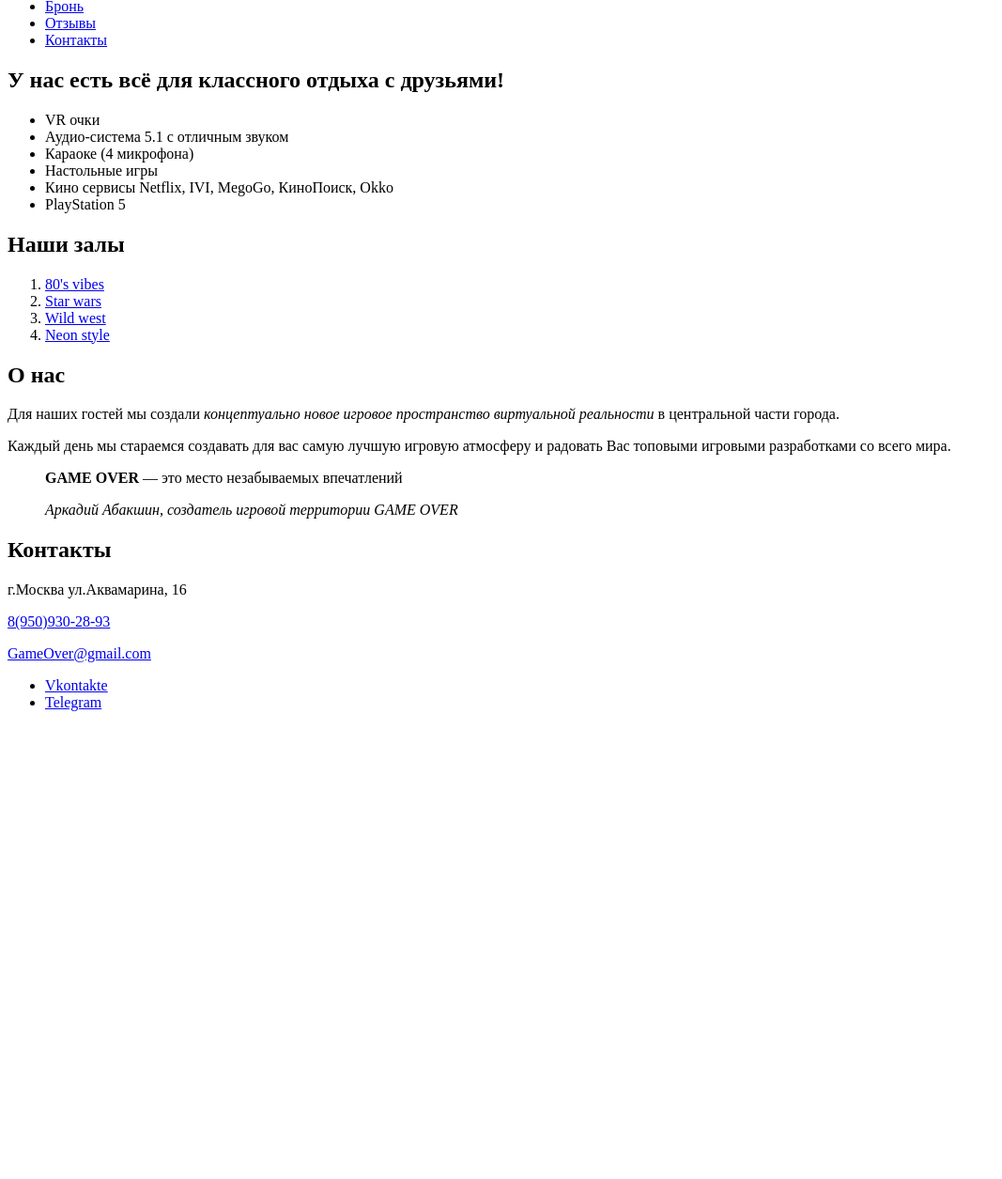
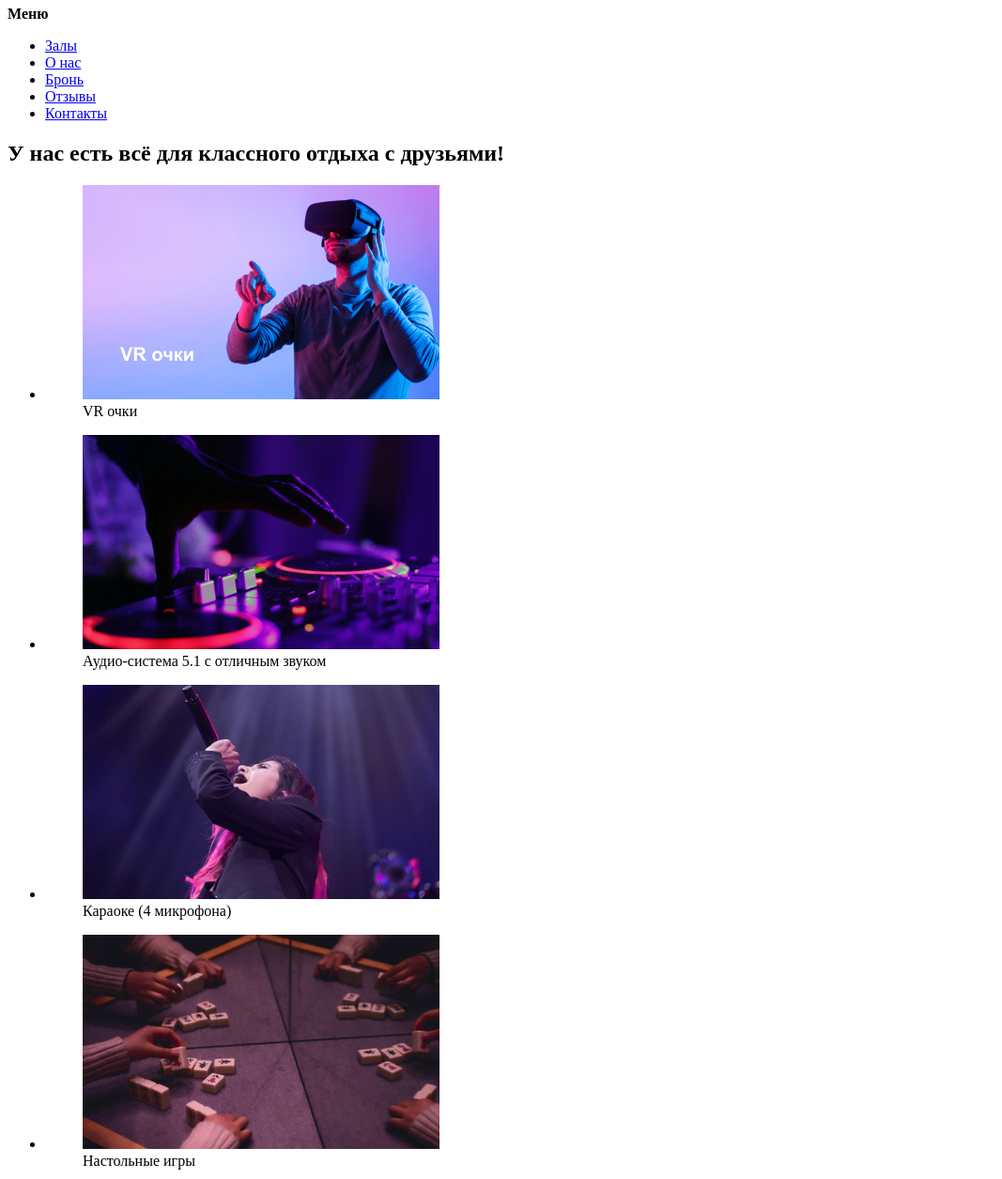
Before and after one commit to alex93eliseyeva/GO, a plain HTML site: page index.html in a window 1280 px wide. Shown: the part 88-1343 px from the top of the page at 94% size, without its empty margins (0-1067 px from the left). Before the commit the page ends 861 px from the top, so only its background shows below. Drawn offline with Linux system fonts and the light colour scheme.

Commit message:
add images

```diff
--- a/index.html
+++ b/index.html
@@ -3,12 +3,15 @@
   <head>
     <meta charset="UTF-8">
     <title>GO</title>
+    <link type="image/svg+xml" rel="icon" href="img/icon.svg">
   </head>
 
   <body>
     <header>
+      <img src="img/logo.png" alt="Логотип GO" width="120" height="66">
+      <p><b>Меню</b></p>
+
       <nav>
-        <p><b>Меню</b></p>
         <ul>
           <li><a href="#rooms">Залы</a></li>
           <li><a href="#about">О нас</a></li>
@@ -19,16 +22,47 @@
       </nav>
     </header>
 
+    <main>
       <section>
         <h1>У нас есть всё для классного отдыха с друзьями!</h1>
 
         <ul>
-        <li>VR очки</li>
-        <li>Аудио-система 5.1 с отличным звуком</li>
-        <li>Караоке (4 микрофона)</li>
-        <li>Настольные игры</li>
-        <li>Кино сервисы Netflix, IVI, MegoGo, КиноПоиск, Okko</li>
-        <li>PlayStation 5</li>
+          <li>
+            <figure>
+              <img src="img/vr.jpg" alt="VR очки" width="380" height="228">
+              <figcaption>VR очки</figcaption>
+            </figure>
+          </li>
+          <li>
+            <figure>
+              <img src="img/audio.jpg" alt="Аудио-система" width="380" height="228">
+              <figcaption>Аудио-система 5.1 с отличным звуком</figcaption>
+            </figure>
+          </li>
+          <li>
+            <figure>
+              <img src="img/micro.jpg" alt="Караоке" width="380" height="228">
+              <figcaption>Караоке (4 микрофона)</figcaption>
+            </figure>
+          </li>
+          <li>
+            <figure>
+              <img src="img/game.jpg" alt="Настольные игры" width="380" height="228">
+              <figcaption>Настольные игры</figcaption>
+            </figure>
+          </li>
+          <li>
+            <figure>
+              <img src="img/netflix.jpg" alt="Киносервис Netflix" width="380" height="228">
+              <figcaption>Кино сервисы Netflix, IVI, MegoGo, КиноПоиск, Okko</figcaption>
+            </figure>
+          </li>
+          <li>
+            <figure>
+              <img src="img/sony.jpg" alt="Приставка PlayStation" width="380" height="228">
+              <figcaption>PlayStation 5</figcaption>
+            </figure>
+          </li>
         </ul>
       </section>
 
@@ -56,21 +90,25 @@
           <p><cite>Аркадий Абакшин, создатель игровой территории GAME OVER</cite></p>
         </blockquote>
       </section>
+    </main>
 
-    <section>
+    <footer>
       <h2 id="contacts">Контакты</h2>
 
+      <address>
         <p>г.Москва ул.Аквамарина, 16</p>
 
         <p><a href="tel:89509302893">8(950)930-28-93</a></p>
 
         <p><a href="mailto:GameOver@gmail.com">GameOver@gmail.com</a></p>
+      </address>
 
+      <nav>
         <ul>
-        <li><a href="#">Vkontakte</a></li>
-        <li><a href="#">Telegram</a></li>
+          <li><a href="https://vk.com" target="_blank">Vkontakte</a></li>
+          <li><a href="https://web.telegram.org" target="_blank">Telegram</a></li>
         </ul>
-
-    </section>
+      </nav>
+    </footer>
   </body>
 </html>
```
Also changed, not shown: img/audio.jpg (added), img/game.jpg (added), img/icon.svg (added), img/logo.png (added), img/micro.jpg (added), img/netflix.jpg (added), img/sony.jpg (added), img/vr.jpg (added). Lines whose indentation alone changed are shown as unchanged.
